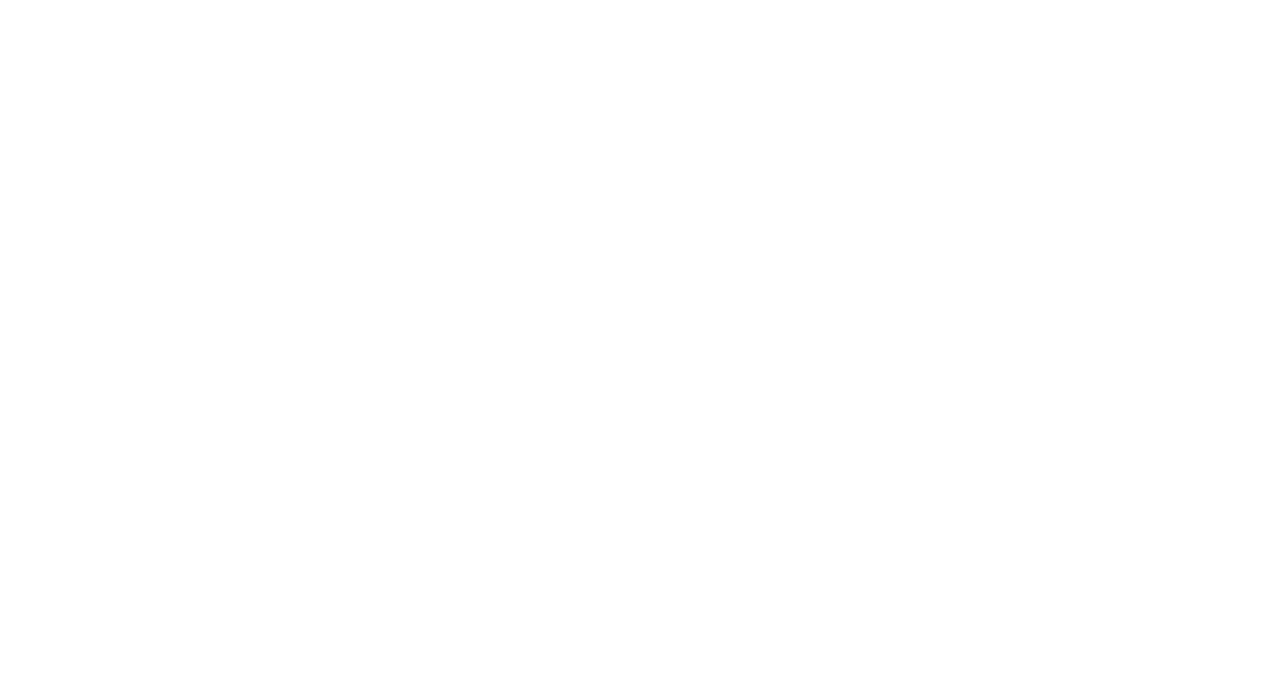
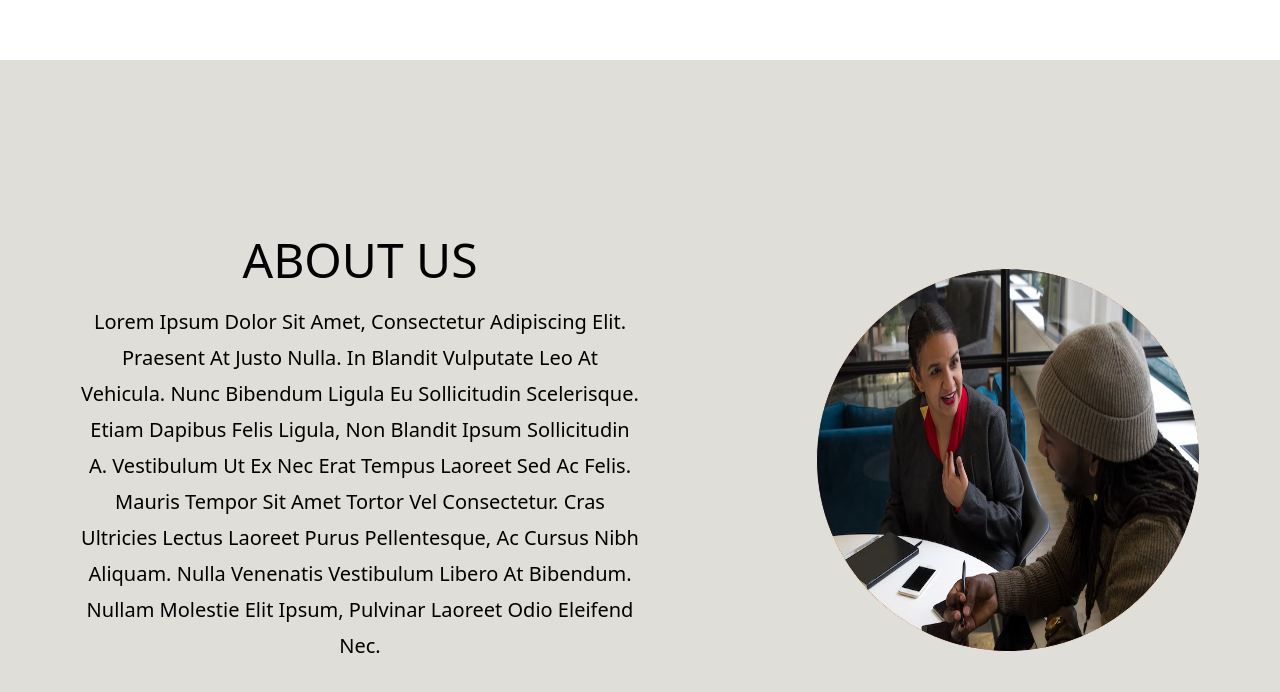
Before and after one commit to yafet-123/smaple-job-version-1, a Next.js app: page / in a window 1280 px wide. Shown: the part 2724-3416 px from the top of the page. Before the commit the page ends 2784 px from the top, so only its background shows below. Built offline with nearby package versions, Linux system fonts and the light colour scheme.

Commit message:
adding about

```diff
--- /dev/null
+++ b/components/AboutUs.js
@@ -0,0 +1,34 @@
+import React from "react";
+import Image from "next/image";
+export function AboutUs() {
+  return (
+    <div className="bg-[#e0ded8] w-full h-screen flex justify-between items-center px-20">
+      <div className="w-full md:w-1/2">
+        <h1 className="text-center w-full uppercase text-5xl font-medium mb-5">
+          {" "}
+          About Us
+        </h1>
+        <p className="text-center capitalize text-xl font-normal leading-9 w-full mb-5">
+          Lorem ipsum dolor sit amet, consectetur adipiscing elit. Praesent at
+          justo nulla. In blandit vulputate leo at vehicula. Nunc bibendum
+          ligula eu sollicitudin scelerisque. Etiam dapibus felis ligula, non
+          blandit ipsum sollicitudin a. Vestibulum ut ex nec erat tempus laoreet
+          sed ac felis. Mauris tempor sit amet tortor vel consectetur. Cras
+          ultricies lectus laoreet purus pellentesque, ac cursus nibh aliquam.
+          Nulla venenatis vestibulum libero at bibendum. Nullam molestie elit
+          ipsum, pulvinar laoreet odio eleifend nec.
+        </p>
+      </div>
+      <div className="w-full md:w-1/2">
+        <div className="w-96 h-96 border rounded-full bg-amber-700 relative float-right">
+          <Image
+            src="/images/bgImage3.avif"
+            width={384}
+            height={384}
+            className="border rounded-full absolute top-10 left-10"
+          />
+        </div>
+      </div>
+    </div>
+  );
+}
--- a/pages/index.js
+++ b/pages/index.js
@@ -1,3 +1,4 @@
+import { AboutUs } from "../components/AboutUs";
 import { Advice } from "../components/Advice";
 import { Hero } from "../components/Hero";
 import { Navbar } from "../components/Navbar";
@@ -10,6 +11,7 @@ export default function Home() {
       <Hero />
       <News />
       <Advice />
+      <AboutUs />
     </div>
   );
 }
```
Also changed, not shown: public/images/bgImage3.avif (added).
